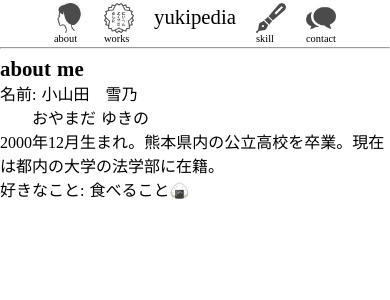
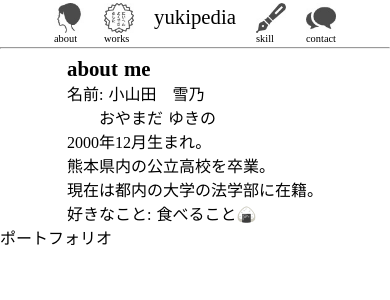
Before and after one commit to schnee25/portfolio, a Nuxt app: page / in a window 390 px wide. Shown: the top 300 px of the page. Built offline with nearby package versions, Linux system fonts and the light colour scheme; a web font is replaced by a local one.

Commit message:
レスポンシブ用の改行を追加

```diff
--- a/pages/index.vue
+++ b/pages/index.vue
@@ -29,11 +29,21 @@
             <p>名前: 小山田　雪乃</p>
             <p>　　おやまだ ゆきの</p>
             <p>
-              2000年12月生まれ。熊本県内の公立高校を卒業。現在は都内の大学の法学部に在籍。
+              2000年12月生まれ。
+              <span>熊本県内の公立高校を卒業。</span>
+              <span>現在は都内の大学の法学部に在籍。</span>
             </p>
             <p>好きなこと: 食べること🍙</p>
           </div>
         </div>
+        <div class="workscomtents">
+          <div class="worksportpolio">
+            <!-- スクショとリンク貼る -->
+            <p>ポートフォリオ</p>
+          </div>
+        </div>
+        <div class="skillcomtents"></div>
+        <div class="contactcomtents"></div>
       </div>
     </div>
     <div class="footder"></div>
@@ -106,6 +116,15 @@ h1 {
   font-size: 130%;
 }
 
+.workscomtents {
+}
+
+.skillcomtents {
+}
+
+.contactcomtents {
+}
+
 /* レスポンシブ */
 @media screen and (max-width: 959px) {
   /* 959px以下に適用されるCSS（タブレット用） */
@@ -135,5 +154,8 @@ h1 {
     width: 30px;
     margin: auto;
   }
+  span {
+    display: block;
+  }
 }
 </style>
```
